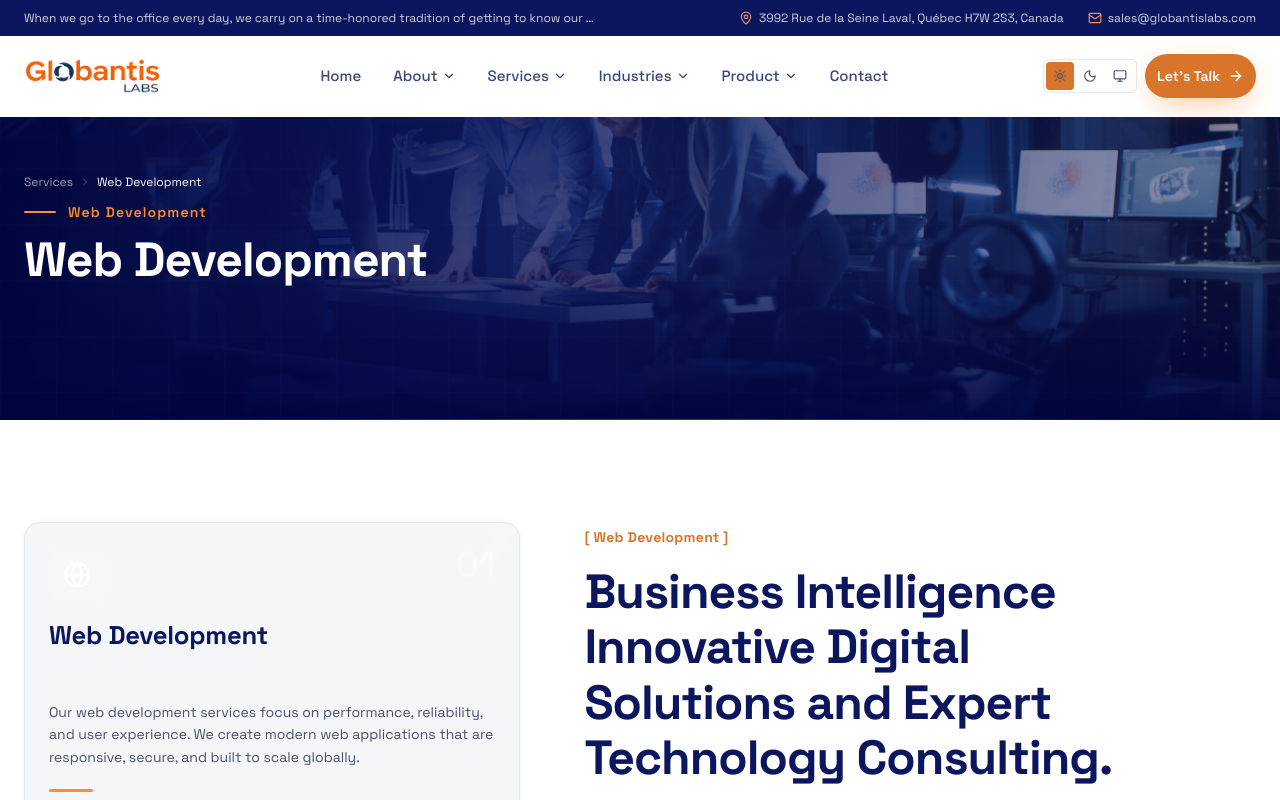
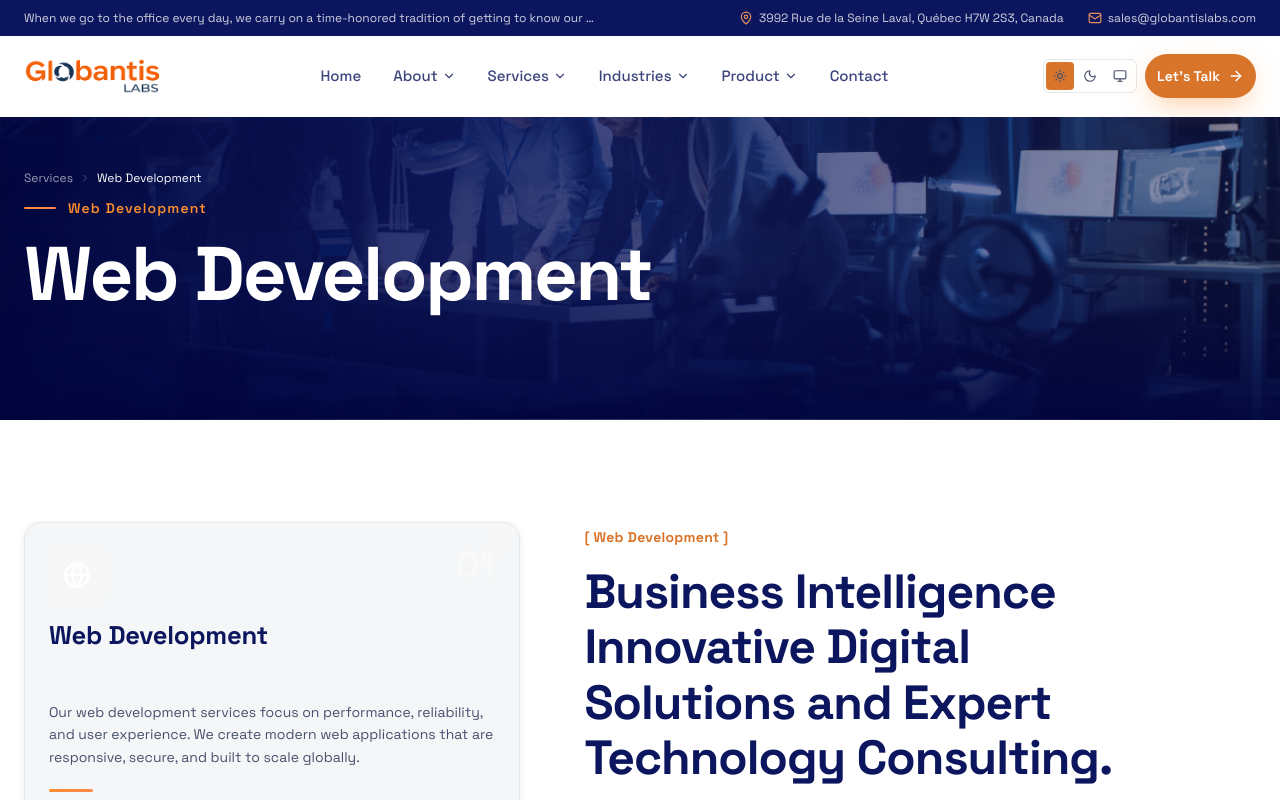
Before and after one commit to globantislabs/globantislabs-web, a Next.js app: page /services/web-development in a window 1280 px wide. Shown: the top 800 px of the page. Built offline with nearby package versions, Linux system fonts and the light colour scheme.

Commit message:
64fc9b5e-e943-43bd-93f4-ff47c0eb7fa3

```diff
--- a/src/components/site/service-hero.tsx
+++ b/src/components/site/service-hero.tsx
@@ -56,7 +56,7 @@ export function ServiceHero({
       <div aria-hidden className="absolute inset-0 grid-pattern opacity-20" />
 
       {/* Content — minimal: breadcrumb + eyebrow + title only */}
-      <div className="container-site relative w-full pt-16 pb-10 lg:pt-24 lg:pb-14">
+      <div className="container-site relative w-full pt-16 pb-6 lg:pt-24 lg:pb-8">
         <div className="max-w-3xl">
           {/* Breadcrumb — text-only, no logo */}
           {trail.length > 0 && (
@@ -101,7 +101,7 @@ export function ServiceHero({
           )}
 
           {/* Title */}
-          <h1 className="mt-3 text-display-lg font-bold leading-[1.1] text-white">
+          <h1 className="mt-4 text-display-xl font-bold leading-[1.04] text-white">
             {service.title}
           </h1>
         </div>
```
